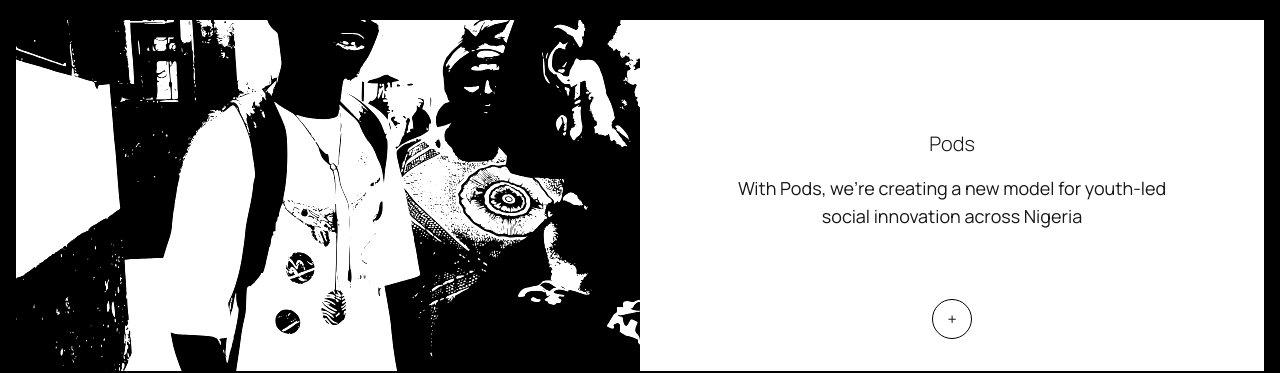
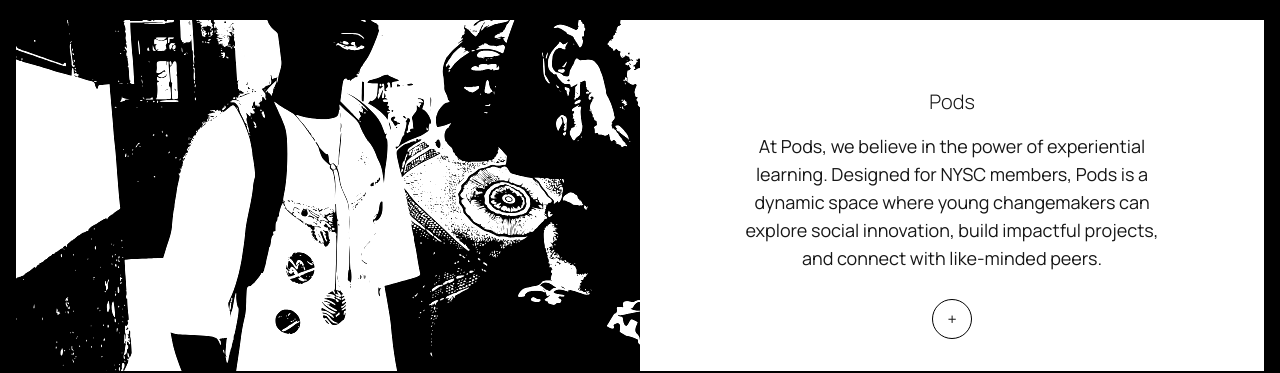
Before and after one commit to marcusbusola/madhaus, a Next.js app: page /portfolio in a window 1280 px wide. Shown: the part 1660-2033 px from the top of the page. Built offline with nearby package versions, Linux system fonts and the light colour scheme.

Commit message:
Update page.js

```diff
--- a/src/app/portfolio/page.js
+++ b/src/app/portfolio/page.js
@@ -134,7 +134,7 @@
     {
       id: 1,
       title: "Pods",
-      description: "With Pods, we're creating a new model for youth-led social innovation across Nigeria",
+      description: "At Pods, we believe in the power of experiential learning. Designed for NYSC members, Pods is a dynamic space where young changemakers can explore social innovation, build impactful projects, and connect with like-minded peers.",
       image: "/5.svg", // You might want to replace these with your actual high-contrast images
       link: "/pods"
     },
```
